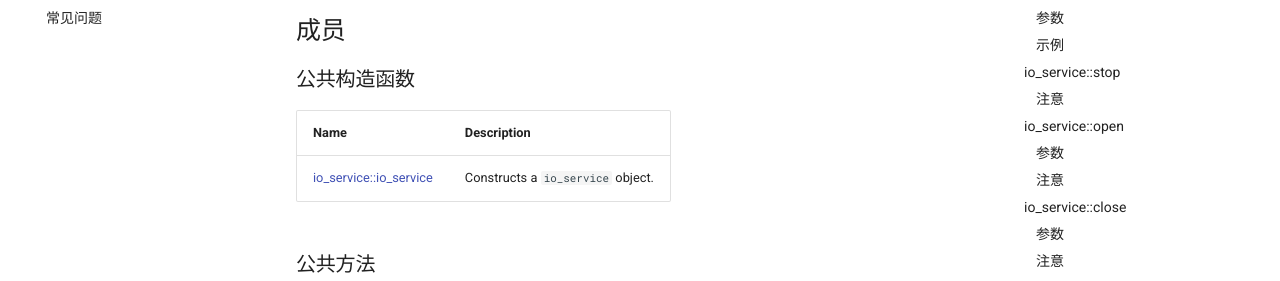
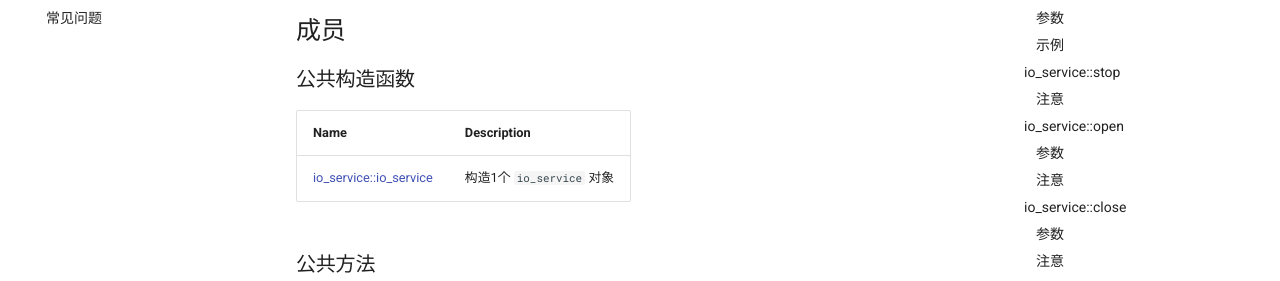
Before and after one commit to yasio/docs-936, an MkDocs documentation site: the page built from docs/api/reference/io_service-class.md, in a window 1280 px wide and 900 px high. Shown: the part 389-670 px from the top of the window. Built offline with MkDocs 1.6.1 and Material for MkDocs 9.7.7, drawn with Linux system fonts in a browser that asks for light colours; comment, search, counter and statistics services are not loaded.

Commit message:
Update io_service-class.md

```diff
--- a/docs/api/reference/io_service-class.md
+++ b/docs/api/reference/io_service-class.md
@@ -20,7 +20,7 @@ namespace yasio { namespace inet { class io_service; } }
 
 |Name|Description|
 |----------|-----------------|
-|[io_service::io_service](#io_service)|Constructs a `io_service` object.|
+|[io_service::io_service](#io_service)|构造1个 `io_service` 对象|
 
 ### 公共方法
 
```
Also changed, not shown: other parts of docs/api/reference/io_service-class.md (+0 -4 lines).
